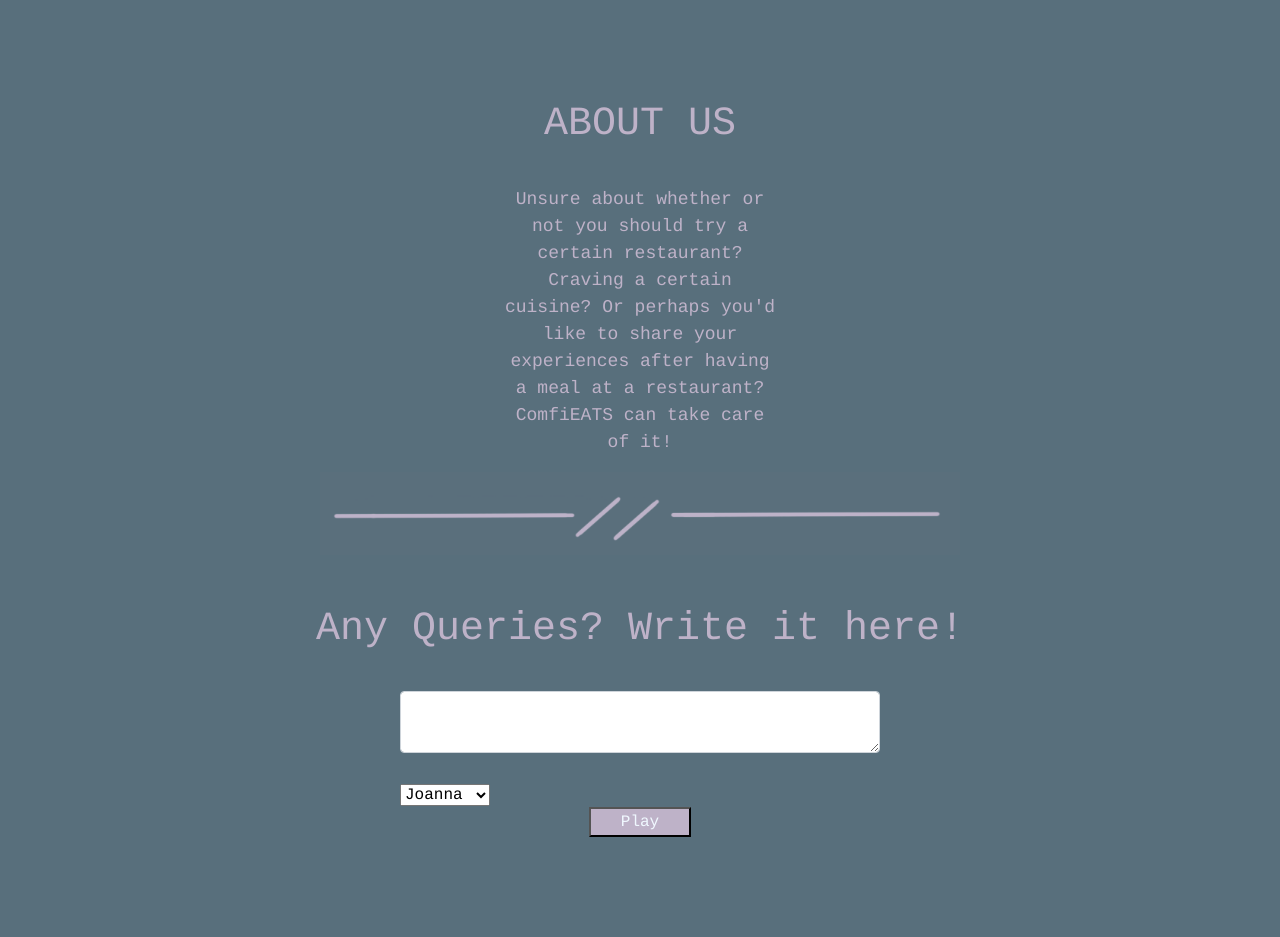
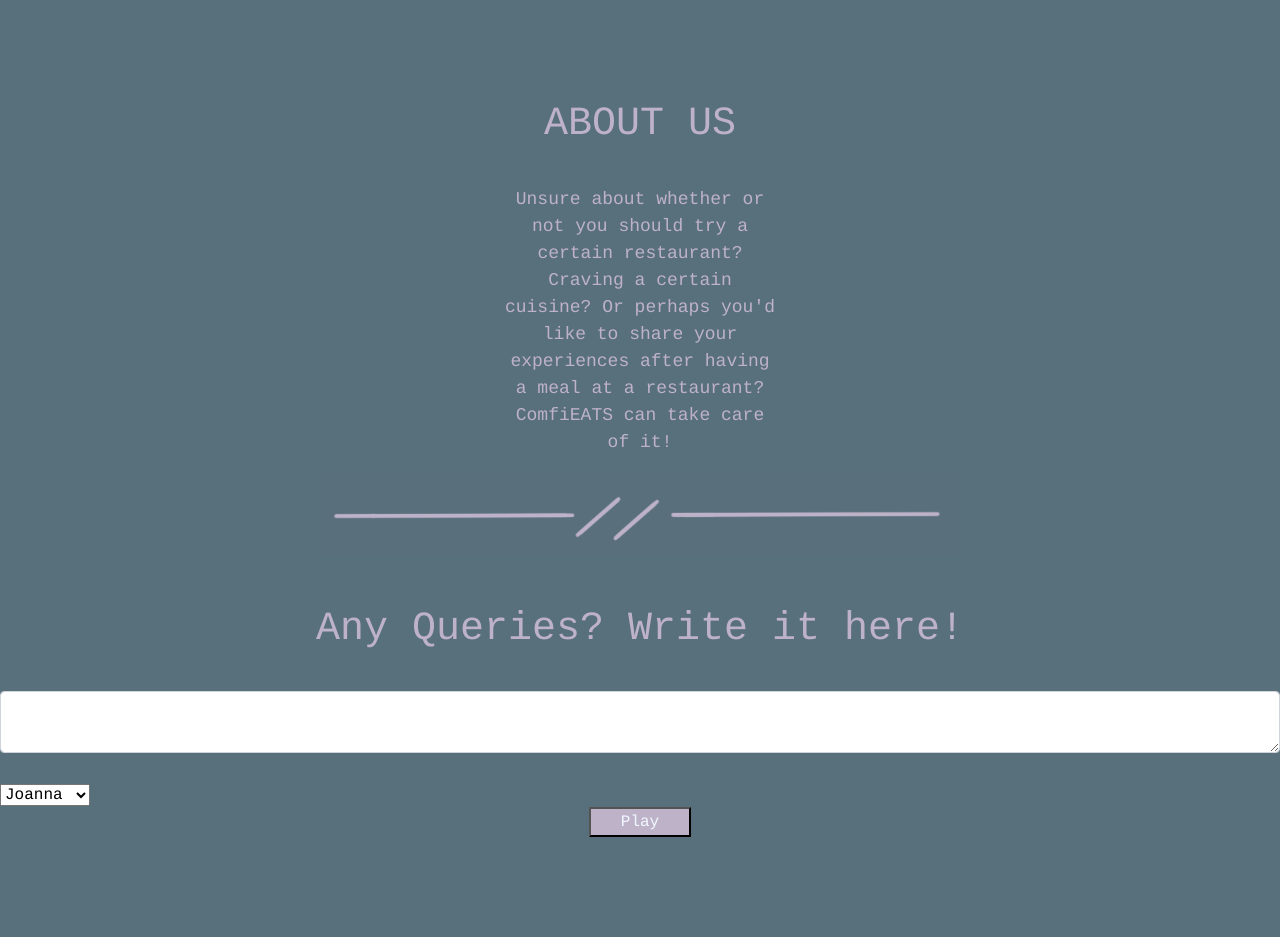
Before and after one commit to Anthonyyee123/RestaurantWebsiteCTEC, a website: page public/aboutus.html in a window 1280 px wide. Drawn offline with nearby package versions, Linux system fonts and the light colour scheme; no server answers; a script that the page names is missing.

Commit message:
Update aboutus.html

```diff
--- a/public/aboutus.html
+++ b/public/aboutus.html
@@ -27,7 +27,7 @@
         <h1 style="text-align: center; padding-top: 50px;padding-bottom:30px;font-family: Courier, monospace; color: #BEB2C8;">Any Queries? Write it here!</h1>
 
 
-        <form style="padding-right:400px;padding-left:400px;">
+
 
             <div class="form-group" style="color: aliceblue;" >
               <textarea class="form-control" id="text" row="5"></textarea>
@@ -41,7 +41,7 @@
             <div style="text-align: center;">
             <button id="play-button" style="background-color:#BEB2C8 ;color: aliceblue ;margin-bottom:100px; padding-right:30px;padding-left:30px;">Play</button>
         </div>
-        </form>
+
 
 
 </div>
```
